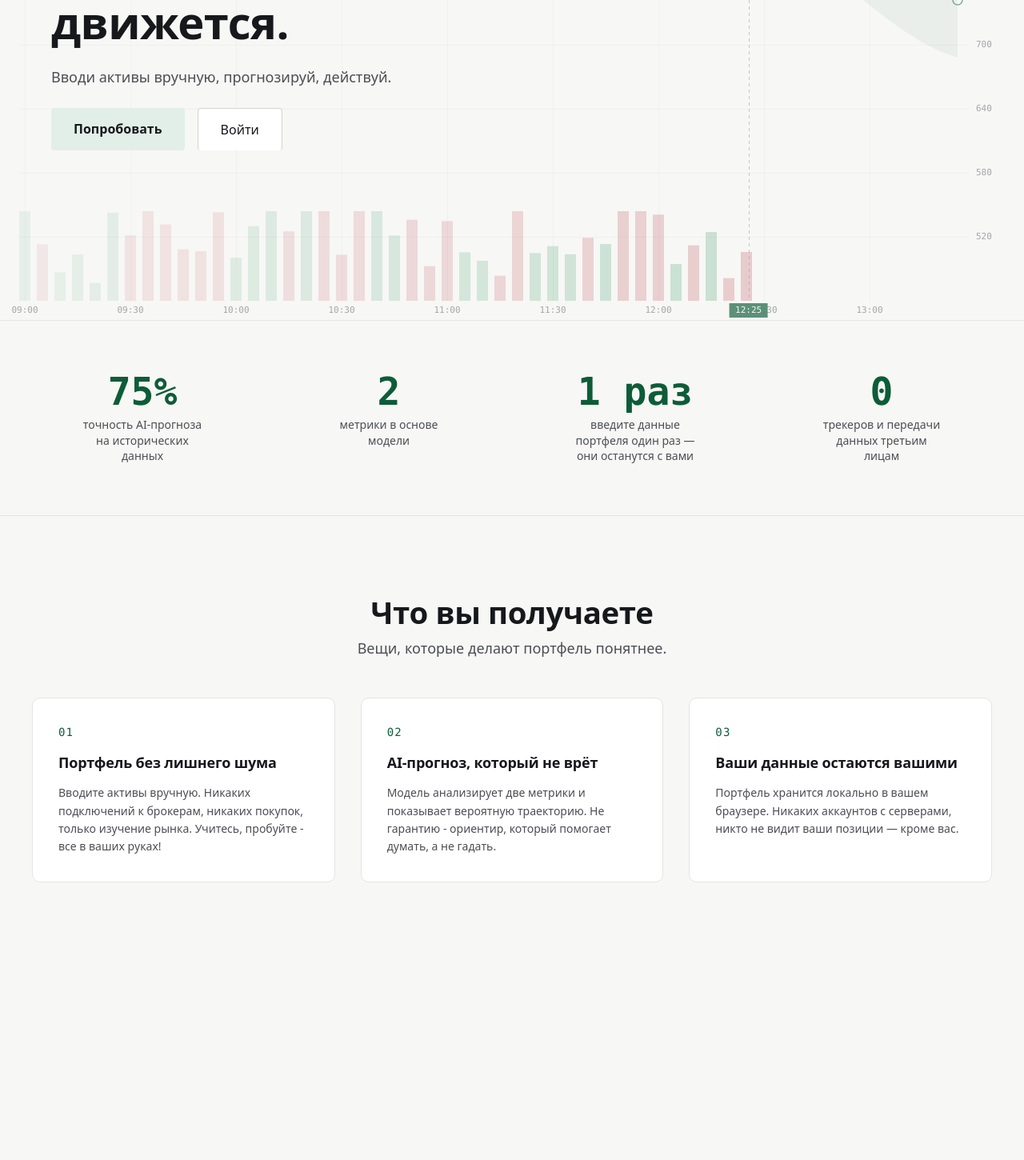
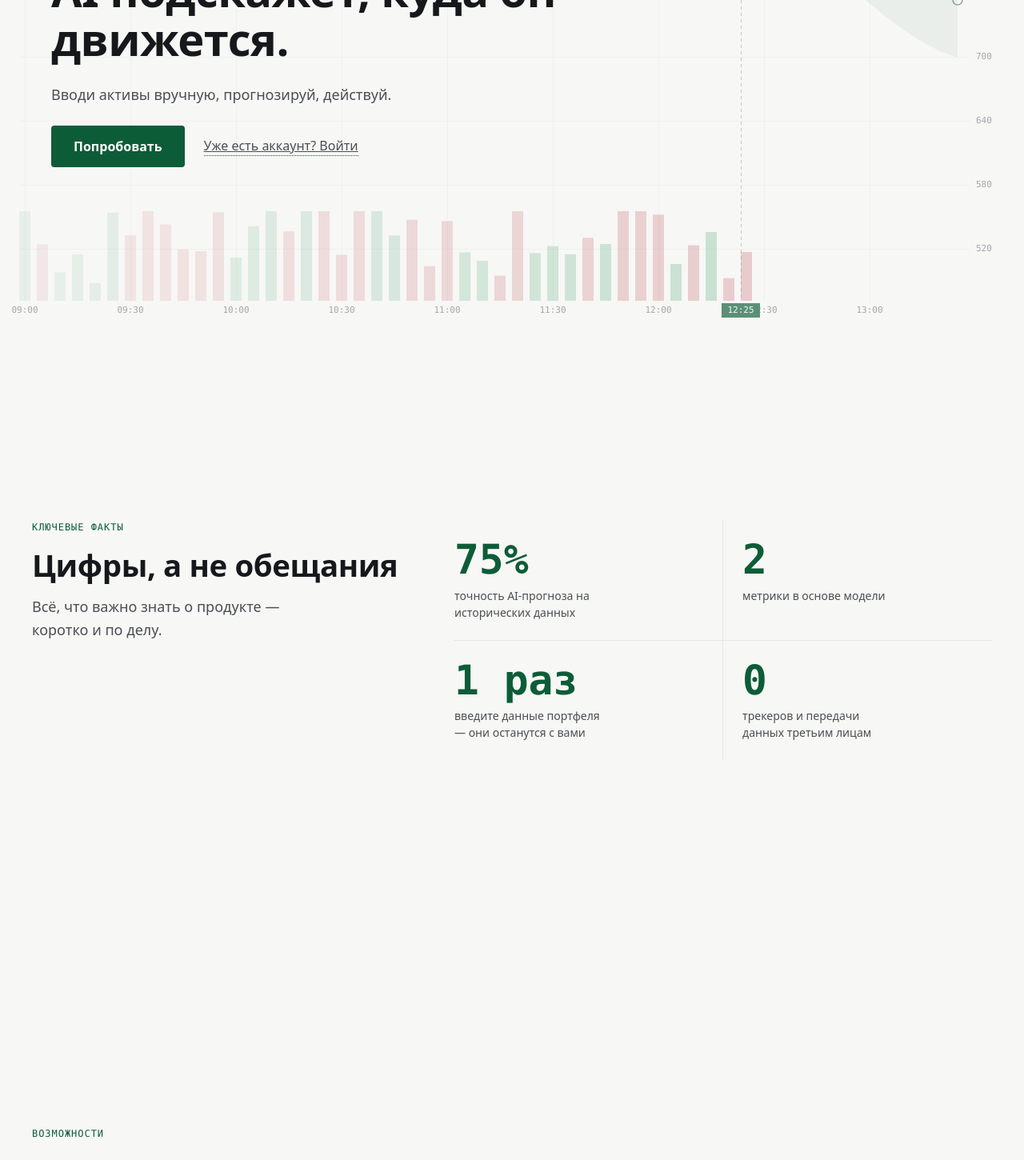
Before and after one commit to Unterseiter/AI-invest-portfolio, a React (Vite) app in the folder AI-invest-portfolio/: page / in a window 1280 px wide. Shown: the part 400-1850 px from the top of the page at 80% size. Before the commit the page ends 1599 px from the top, so only its background shows below. Built offline with nearby package versions, Linux system fonts and the light colour scheme.

Commit message:
v1.2.8
Change all of we have in a Landing (a little bit)

```diff
--- a/AI-invest-portfolio/src/pages/Landing/sections/FeaturesSection/FeaturesSection.jsx
+++ b/AI-invest-portfolio/src/pages/Landing/sections/FeaturesSection/FeaturesSection.jsx
@@ -24,8 +24,9 @@ const FEATURES = [
 export default function FeaturesSection({ ref }) {
   return (
     <section ref={ref} className={styles.section} aria-labelledby="features-title">
-      <div className={styles.container}>
+      <div className={styles.inner}>
         <header className={styles.header}>
+          <span className={styles.eyebrow}>Возможности</span>
           <h2 id="features-title" className={styles.title}>
             Что вы получаете
           </h2>
@@ -36,7 +37,7 @@ export default function FeaturesSection({ ref }) {
 
         <ul className={styles.grid}>
           {FEATURES.map(({ id, title, description }, index) => (
-            <li key={id} className={styles.card}>
+            <li key={id} className={styles.item}>
               <span className={styles.cardIndex} aria-hidden="true">
                 0{index + 1}
               </span>
--- a/AI-invest-portfolio/src/pages/Landing/sections/FeaturesSection/FeaturesSection.module.scss
+++ b/AI-invest-portfolio/src/pages/Landing/sections/FeaturesSection/FeaturesSection.module.scss
@@ -1,53 +1,98 @@
 @use '@/styles/tokens' as *;
+@use '@/styles/mixins' as *;
 
+// Полноэкранная секция: заголовок сверху, колонки с hairline-разделителями
 .section {
-  padding: 6rem 2rem;
+  display: flex;
+  align-items: center;
+  min-height: 100vh;
+  min-height: 100dvh;
+  padding: $spacing-2xl $spacing-lg;
 }
 
-.container {
+.inner {
+  display: flex;
+  flex-direction: column;
+  gap: $spacing-2xl;
+  width: 100%;
   max-width: $content-max-width;
   margin: 0 auto;
 }
 
 .header {
-  text-align: center;
-  margin-bottom: 3rem;
+  display: flex;
+  flex-direction: column;
+  gap: $spacing-md;
+  align-items: flex-start;
+}
+
+.eyebrow {
+  font-family: $font-family-monospace;
+  font-size: $font-size-xs;
+  font-weight: $font-weight-medium;
+  letter-spacing: $letter-spacing-caps;
+  text-transform: uppercase;
+  color: var(--color-accent);
 }
 
 .title {
   font-size: clamp($font-size-xl, 3vw, 2.5rem);
   font-weight: $font-weight-bold;
-  margin: 0 0 $spacing-sm;
+  line-height: 1.15;
 }
 
 .subtitle {
   font-size: $font-size-lg;
+  line-height: 1.6;
   color: var(--color-secondary);
   max-width: 50ch;
-  margin: 0 auto;
 }
 
+// Три колонки, разделённые вертикальными линиями — строже, чем карточки
 .grid {
   display: grid;
-  grid-template-columns: repeat(3, 1fr);
-  gap: 2rem;
+  grid-template-columns: 1fr;
+  gap: $spacing-xl;
   margin: 0;
   padding: 0;
   list-style: none;
 
-  @media (max-width: 900px) {
-    grid-template-columns: 1fr;
+  @include respond-up($bp-lg) {
+    grid-template-columns: repeat(3, 1fr);
+    gap: 0;
   }
 }
 
-.card {
+.item {
   display: flex;
   flex-direction: column;
   gap: $spacing-md;
-  padding: 2rem;
-  background: var(--bg-surface-primary);
-  border: 1px solid var(--border-secondary);
-  border-radius: $radius-lg;
+  padding: $spacing-lg 0;
+
+  @include respond-up($bp-lg) {
+    padding: $spacing-lg $spacing-xl;
+
+    &:first-child {
+      padding-left: 0;
+    }
+
+    &:last-child {
+      padding-right: 0;
+    }
+
+    & + & {
+      border-left: 1px solid var(--border-secondary);
+    }
+  }
+
+  @include respond-down($bp-lg) {
+    border-top: 1px solid var(--border-secondary);
+
+    &:first-child {
+      border-top: 0;
+      padding-top: 0;
+    }
+  }
 }
 
 .cardIndex {
--- a/AI-invest-portfolio/src/pages/Landing/sections/HeroSection/HeroSection.jsx
+++ b/AI-invest-portfolio/src/pages/Landing/sections/HeroSection/HeroSection.jsx
@@ -7,6 +7,7 @@ export default function HeroSection() {
     <section className={styles.hero} aria-label='Знакомство с продуктом'>
       <CandleTrail />
       <div className={styles.content}>
+        <span className={styles.eyebrow}>AI · Портфель · Прогноз</span>
         <h1 className={styles.headline}>
           Твой портфель под контролем.
           <br />
@@ -17,7 +18,7 @@ export default function HeroSection() {
         </p>
         <div className={styles.ctaGroup}>
           <Link to="/auth?mode=register" className={styles.ctaPrimary}>Попробовать</Link>
-          <Link to="/auth" className={styles.ctaSecondary}>Войти</Link>
+          <Link to="/auth" className={styles.ctaSecondary}>Уже есть аккаунт? Войти</Link>
         </div>
       </div>
     </section>
--- a/AI-invest-portfolio/src/pages/Landing/sections/HeroSection/HeroSection.module.scss
+++ b/AI-invest-portfolio/src/pages/Landing/sections/HeroSection/HeroSection.module.scss
@@ -1,20 +1,14 @@
 @use '@/styles/tokens' as *;
 @use '@/styles/mixins' as *;
 
-// Свечи CandleTrail — фон на ВЕСЬ экран (canvas: absolute inset 0, z-index: -1).
-// Секция заползает под полупрозрачную sticky-шапку (отрицательный margin-top = её высоте)
-// и тянется на полную высоту вьюпорта. 100dvh с фолбэком на 100vh — для мобильных
-// браузеров со сворачивающимся URL-баром.
 .hero {
   position: relative;
-  isolation: isolate; // свой stacking-контекст, чтобы canvas с z-index: -1 не уходил под фон страницы
+  isolation: isolate;
   display: grid;
   align-content: center;
   min-height: 100vh;
   min-height: 100dvh;
   margin-top: -$header-height-mobile;
-  // Фон (canvas) — во весь экран, а контент выровнен по центральной колонке 1200px,
-  // как на остальных страницах. На узких экранах — просто боковой отступ.
   padding: $spacing-xl max($spacing-lg, calc((100% - $content-max-width) / 2 + $spacing-lg));
   overflow: hidden;
 
@@ -34,6 +28,16 @@
   max-width: 640px;
 }
 
+// Подводка над заголовком: моноширинный капс с разрядкой
+.eyebrow {
+  font-family: $font-family-monospace;
+  font-size: $font-size-xs;
+  font-weight: $font-weight-medium;
+  letter-spacing: $letter-spacing-caps;
+  text-transform: uppercase;
+  color: var(--color-accent);
+}
+
 .headline {
   font-size: clamp($font-size-2xl, 5vw, 3.5rem);
   line-height: 1.1;
@@ -50,36 +54,34 @@
 .ctaGroup {
   display: flex;
   flex-wrap: wrap;
-  gap: $spacing-md;
+  align-items: center;
+  gap: $spacing-lg;
 }
 
+// Основное действие — строгая заливка акцентом
 .ctaPrimary {
   padding: 0.875rem 1.75rem;
-  background: var(--bg-button-select-primary);
-  color: var(--color-primary);
+  background: var(--bg-select-primary);
+  color: var(--color-on-accent);
   border-radius: $radius-sm;
   border-bottom: none;
   font-weight: $font-weight-semibold;
   text-decoration: none;
-  transition: opacity $transition-slow;
+  transition: background-color $transition-slow;
 
   &:hover {
-    opacity: 0.9;
+    filter: brightness(1.2);
+    background: var(--bg-select-primary);
+    color: var(--color-on-accent);
   }
 }
 
+// Вторичное действие — текстовая ссылка с пунктирным подчёркиванием (глобальный стиль ссылок)
 .ctaSecondary {
-  padding: 0.875rem 1.75rem;
-  background: var(--bg-button-primary);
-  border: 1px solid var(--border-primary);
-  border-radius: $radius-sm;
-  border-bottom: none;
   font-weight: $font-weight-medium;
-  text-decoration: none;
-  color: inherit;
-  transition: background-color $transition-slow;
+  color: var(--color-secondary);
 
   &:hover {
-    background: var(--bg-surface-hover);
+    color: var(--color-primary);
   }
 }
--- a/AI-invest-portfolio/src/pages/Landing/sections/SocialProofSection/SocialProofSection.jsx
+++ b/AI-invest-portfolio/src/pages/Landing/sections/SocialProofSection/SocialProofSection.jsx
@@ -3,13 +3,21 @@ import styles from './SocialProofSection.module.scss';
 const STATS = [
   { value: '75%', label: 'точность AI-прогноза на исторических данных' },
   { value: '2', label: 'метрики в основе модели' },
-  { value: '1 раз', label: 'введите данные портфеля один раз — они останутся с вами' },
+  { value: '1 раз', label: 'введите данные портфеля — они останутся с вами' },
   { value: '0', label: 'трекеров и передачи данных третьим лицам' },
 ];
 
 export default function SocialProofSection({ ref }) {
   return (
     <section ref={ref} className={styles.section} aria-label="Ключевые факты о продукте">
+      <div className={styles.inner}>
+        <header className={styles.header}>
+          <span className={styles.eyebrow}>Ключевые факты</span>
+          <h2 className={styles.title}>Цифры, а не обещания</h2>
+          <p className={styles.subtitle}>
+            Всё, что важно знать о продукте — коротко и по делу.
+          </p>
+        </header>
         <ul className={styles.stats}>
           {STATS.map(({ value, label }) => (
             <li key={label} className={styles.stat}>
@@ -18,6 +26,7 @@ export default function SocialProofSection({ ref }) {
             </li>
           ))}
         </ul>
+      </div>
     </section>
   );
 }
--- a/AI-invest-portfolio/src/pages/Landing/sections/SocialProofSection/SocialProofSection.module.scss
+++ b/AI-invest-portfolio/src/pages/Landing/sections/SocialProofSection/SocialProofSection.module.scss
@@ -1,42 +1,106 @@
 @use '@/styles/tokens' as *;
+@use '@/styles/mixins' as *;
 
+// Полноэкранная секция: контент по центру, сплит «заголовок | цифры»
 .section {
-  padding: 4rem 2rem;
-  border-top: 1px solid var(--border-secondary);
-  border-bottom: 1px solid var(--border-secondary);
+  display: flex;
+  align-items: center;
+  min-height: 100vh;
+  min-height: 100dvh;
+  padding: $spacing-2xl $spacing-lg;
 }
 
+.inner {
+  display: grid;
+  grid-template-columns: 1fr;
+  gap: $spacing-2xl;
+  width: 100%;
+  max-width: $content-max-width;
+  margin: 0 auto;
+
+  @include respond-up($bp-lg) {
+    grid-template-columns: 5fr 7fr;
+    gap: $spacing-2xl;
+  }
+}
+
+.header {
+  display: flex;
+  flex-direction: column;
+  gap: $spacing-md;
+  align-items: flex-start;
+}
+
+.eyebrow {
+  font-family: $font-family-monospace;
+  font-size: $font-size-xs;
+  font-weight: $font-weight-medium;
+  letter-spacing: $letter-spacing-caps;
+  text-transform: uppercase;
+  color: var(--color-accent);
+}
+
+.title {
+  font-size: clamp($font-size-xl, 3vw, 2.5rem);
+  font-weight: $font-weight-bold;
+  line-height: 1.15;
+}
+
+.subtitle {
+  font-size: $font-size-lg;
+  line-height: 1.6;
+  color: var(--color-secondary);
+  max-width: 36ch;
+}
+
+// Сетка фактов: 2×2, строки разделены hairline-линиями — как выписка из терминала
 .stats {
   display: grid;
-  grid-template-columns: repeat(4, 1fr);
-  gap: 2rem;
-  max-width: $content-max-width;
-  margin: 0 auto;
+  grid-template-columns: 1fr;
+  margin: 0;
   padding: 0;
   list-style: none;
 
-  @media (max-width: 768px) {
+  @include respond-up($bp-sm) {
     grid-template-columns: repeat(2, 1fr);
-  }
-
-  @media (max-width: 480px) {
-    grid-template-columns: 1fr;
-    gap: 1.5rem;
   }
 }
 
 .stat {
   display: flex;
   flex-direction: column;
-  align-items: center;
-  text-align: center;
   gap: $spacing-sm;
+  padding: $spacing-lg $spacing-lg $spacing-lg 0;
+
+  @include respond-up($bp-sm) {
+    &:nth-child(odd) {
+      border-right: 1px solid var(--border-secondary);
+      padding-right: $spacing-lg;
+    }
+
+    &:nth-child(even) {
+      padding-left: $spacing-lg;
+      padding-right: 0;
+    }
+
+    &:nth-child(-n + 2) {
+      border-bottom: 1px solid var(--border-secondary);
+    }
+  }
+
+  @include respond-down($bp-sm) {
+    border-bottom: 1px solid var(--border-secondary);
+
+    &:last-child {
+      border-bottom: 0;
+    }
+  }
 }
 
 .value {
   font-family: $font-family-monospace;
   font-variant-numeric: tabular-nums;
-  font-size: clamp(2rem, 4vw, 3rem);
+  font-size: clamp(2.25rem, 4vw, 3.25rem);
   font-weight: $font-weight-bold;
   line-height: 1;
   color: var(--color-accent);
@@ -44,7 +108,7 @@
 
 .label {
   font-size: $font-size-sm;
-  line-height: 1.4;
+  line-height: 1.5;
   color: var(--color-secondary);
-  max-width: 20ch;
+  max-width: 24ch;
 }
```
Lines whose indentation alone changed are shown as unchanged.
